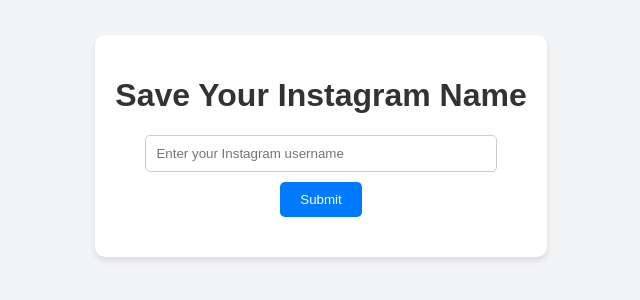
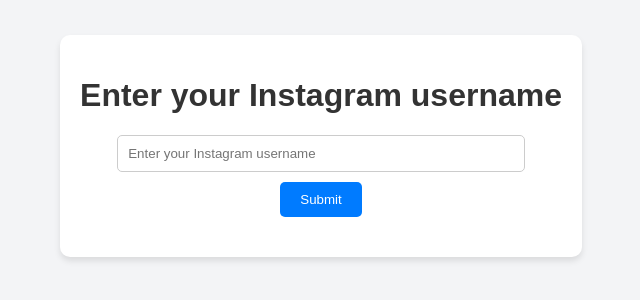
Before and after one commit to rooftopeople/parties, a plain HTML site: page index.html in a window 1280 px wide. Shown: the part 254-554 px from the top of the page, without its empty margins (319-959 px from the left). Drawn offline with Linux system fonts and the light colour scheme.

Commit message:
Update index.html

```diff
--- a/index.html
+++ b/index.html
@@ -8,7 +8,7 @@
 </head>
 <body>
   <div class="container">
-    <h1>Save Your Instagram Name</h1>
+    <h1>Enter your Instagram username</h1>
     <form id="instagramForm">
       <input type="text" id="instagramName" placeholder="Enter your Instagram username" required>
       <button type="submit">Submit</button>
```
